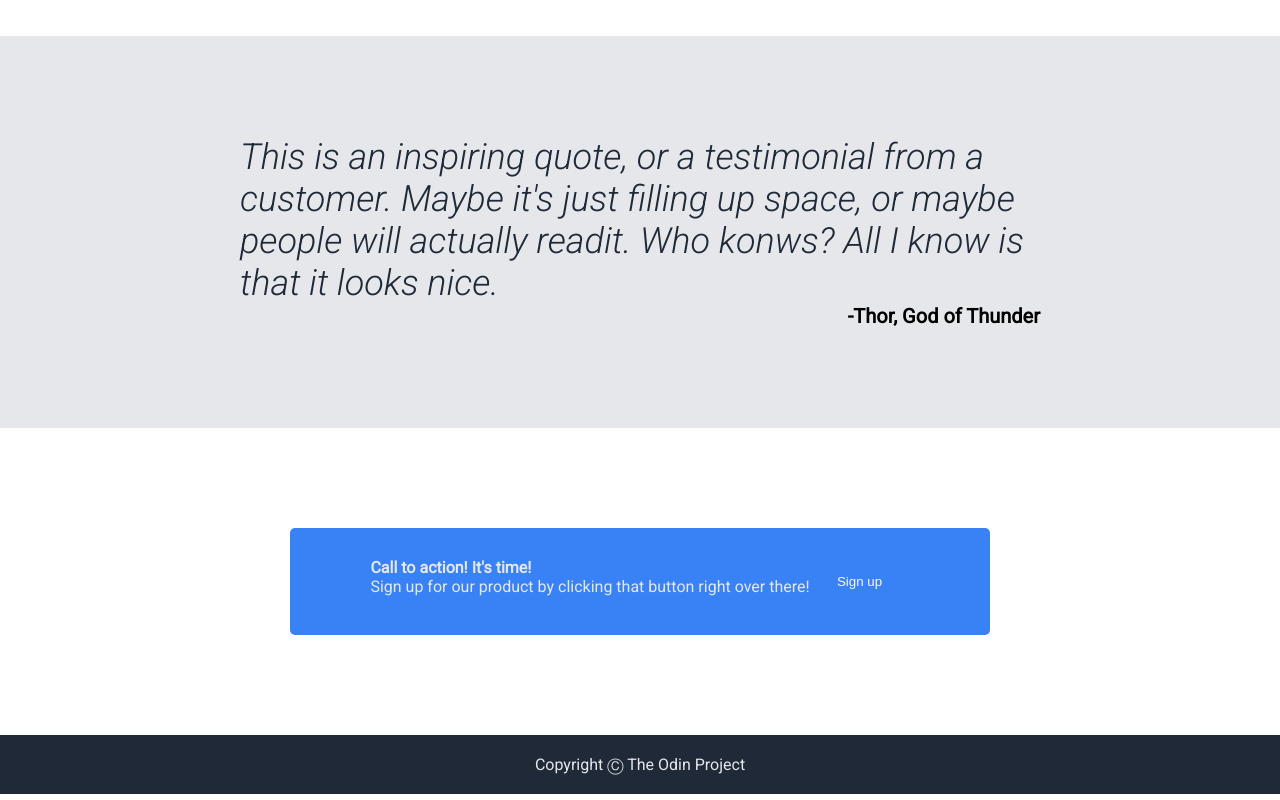
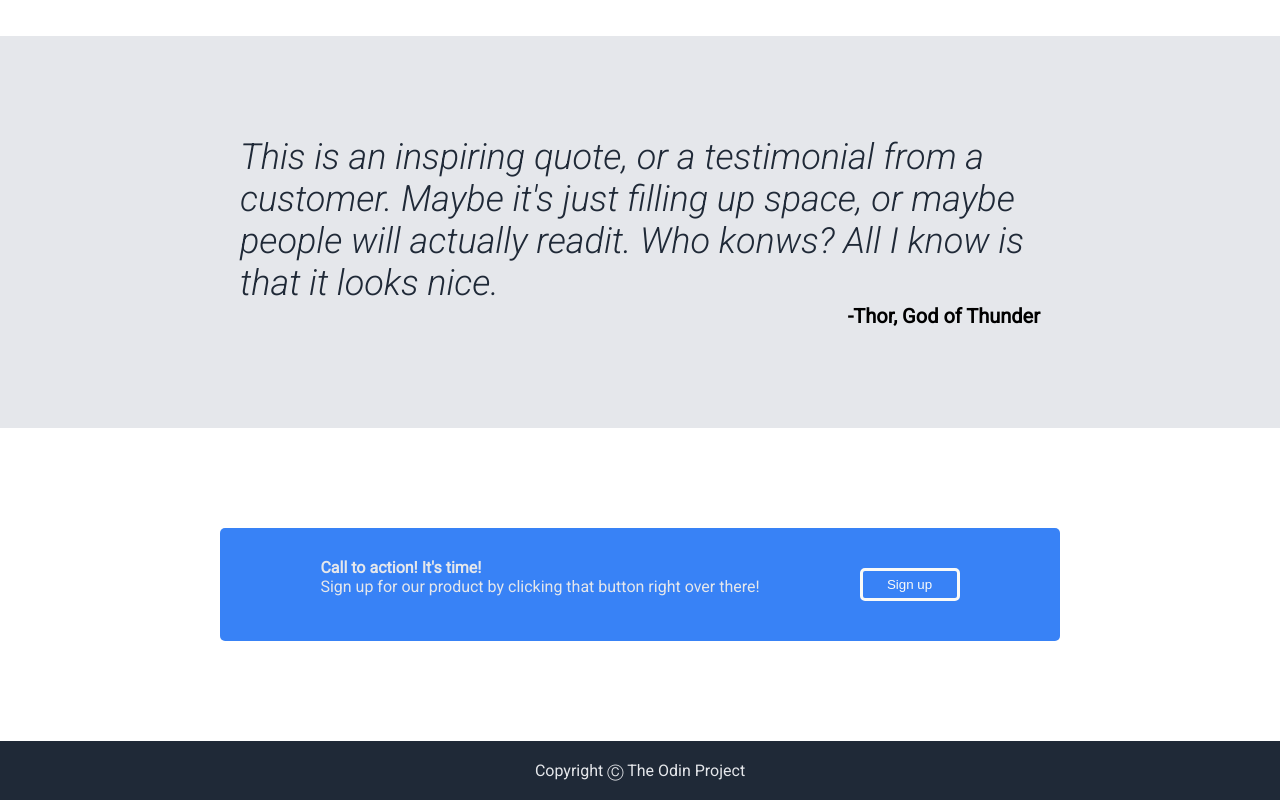
Before and after one commit to JamieYau/Odin-LandingPage, a plain HTML site: page index.html in a window 1280 px wide. Shown: the part 784-1584 px from the top of the page. Drawn offline with Linux system fonts and the light colour scheme.

Commit message:
Add styling for bottom button

```diff
--- a/style.css
+++ b/style.css
@@ -153,8 +153,10 @@ button {
 
 .bottom .container {
   display: flex;
+  justify-content: center;
+  gap: 100px;
   background-color: #3882f6;
-  padding: 30px 80px;
+  padding: 30px 100px;
   border-radius: 5px;
   color: #e5e7eb;
   font-weight: bold;
@@ -163,3 +165,8 @@ button {
 .bottom p {
   font-weight: normal;
 }
+
+.bottom button {
+  border: 3px solid ;
+  padding: 6px;
+}
```
